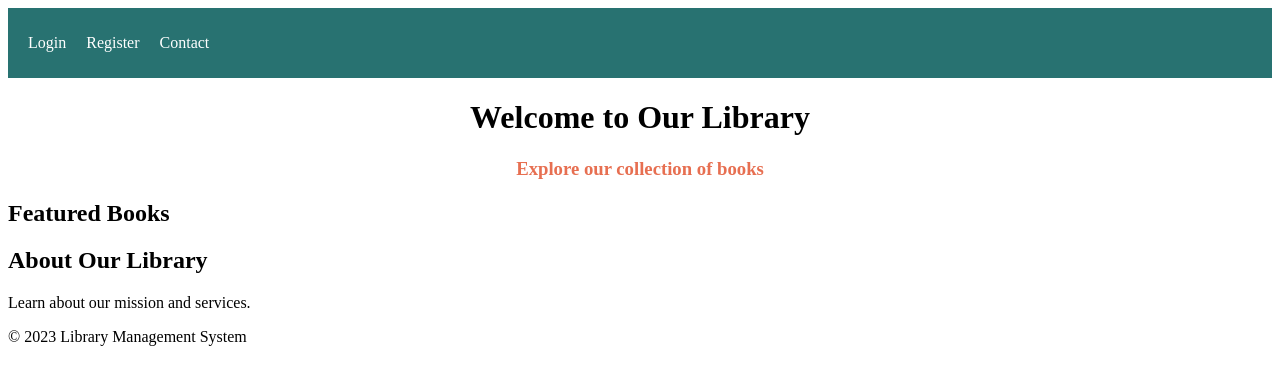
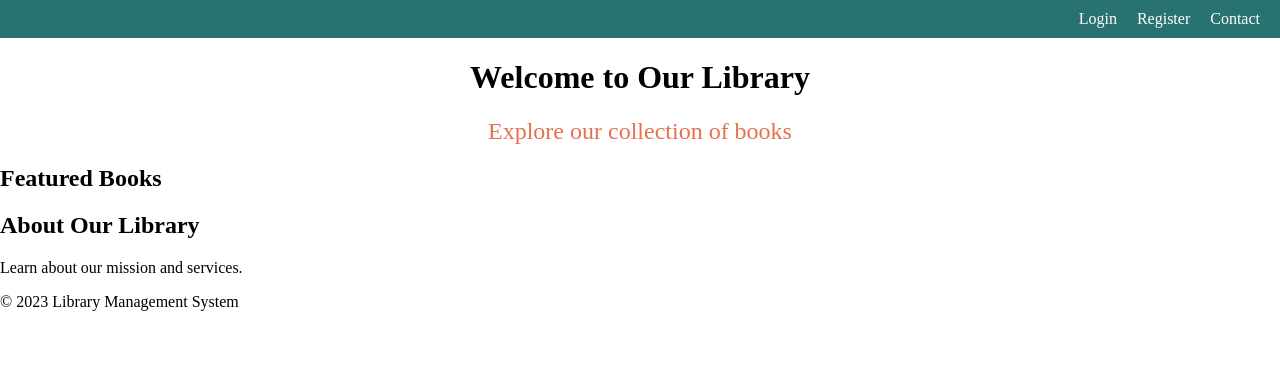
Before and after one commit to damjanstojcev4/Library-Management-System, a plain HTML site: page Frontend/index.html in a window 1280 px wide. Drawn offline with Linux system fonts and the light colour scheme.

Commit message:
Navbar modified

```diff
--- a/Frontend/index.html
+++ b/Frontend/index.html
@@ -15,7 +15,7 @@
 </nav>
 <header>
     <h1>Welcome to Our Library</h1>
-    <a href="bookCatalog.html"><h3>Explore our collection of books</h3></a>
+        <a href="bookCatalog.html" style="font-size: x-large;">Explore our collection of books</a>
 </header>
 
 
--- a/Frontend/style.css
+++ b/Frontend/style.css
@@ -7,7 +7,9 @@
 .navbar ul {
     list-style: none;
     padding: 0;
+    margin: 0;
     display: flex;
+    justify-content: flex-end;
 }
 
 .navbar li {
@@ -38,3 +40,8 @@ header a:hover {
     text-decoration: underline; /* Add underline on hover */
     /* Additional styling for the link on hover if desired */
 }
+body{
+    background-color: white;
+    margin: 0;
+    padding: 0;
+}
```
